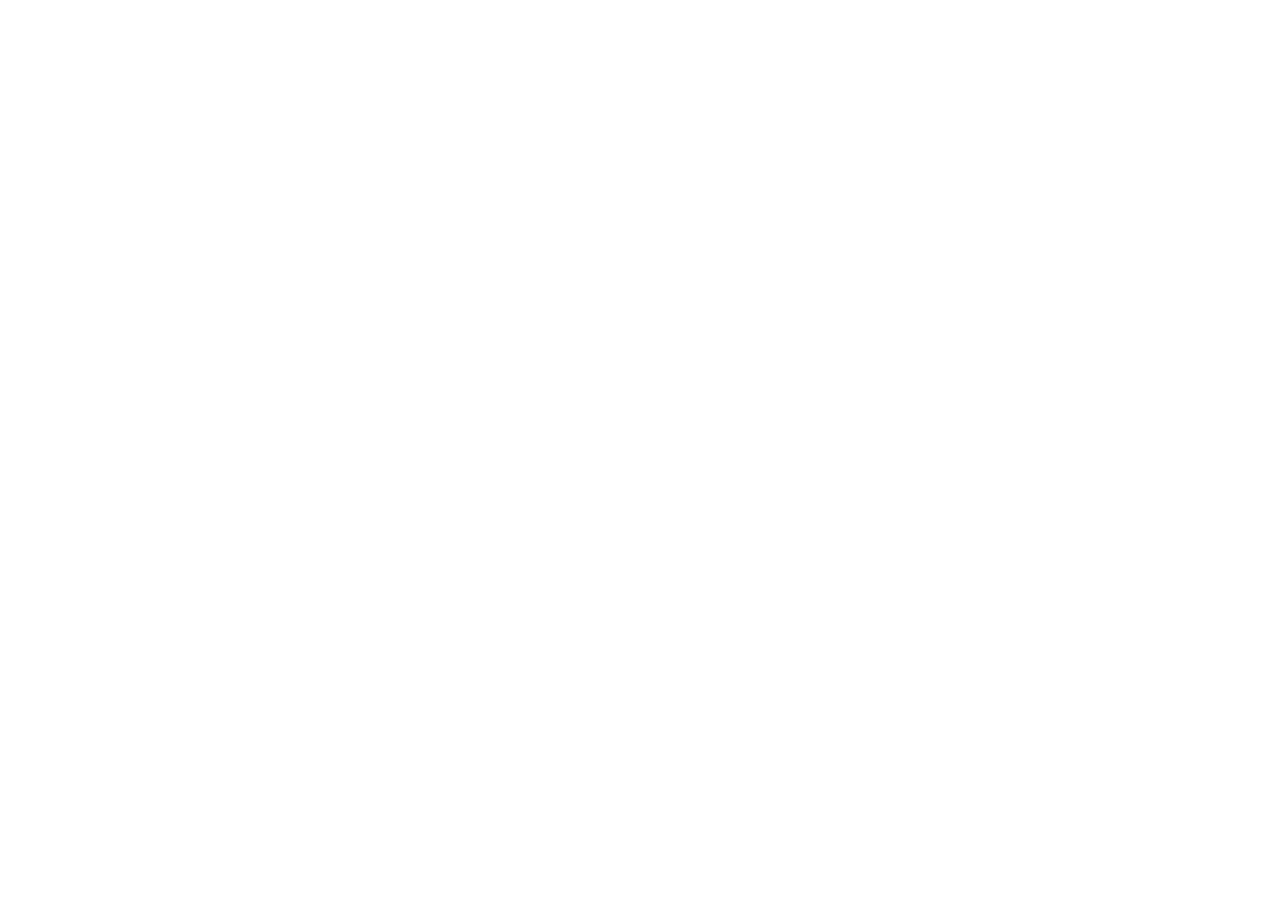
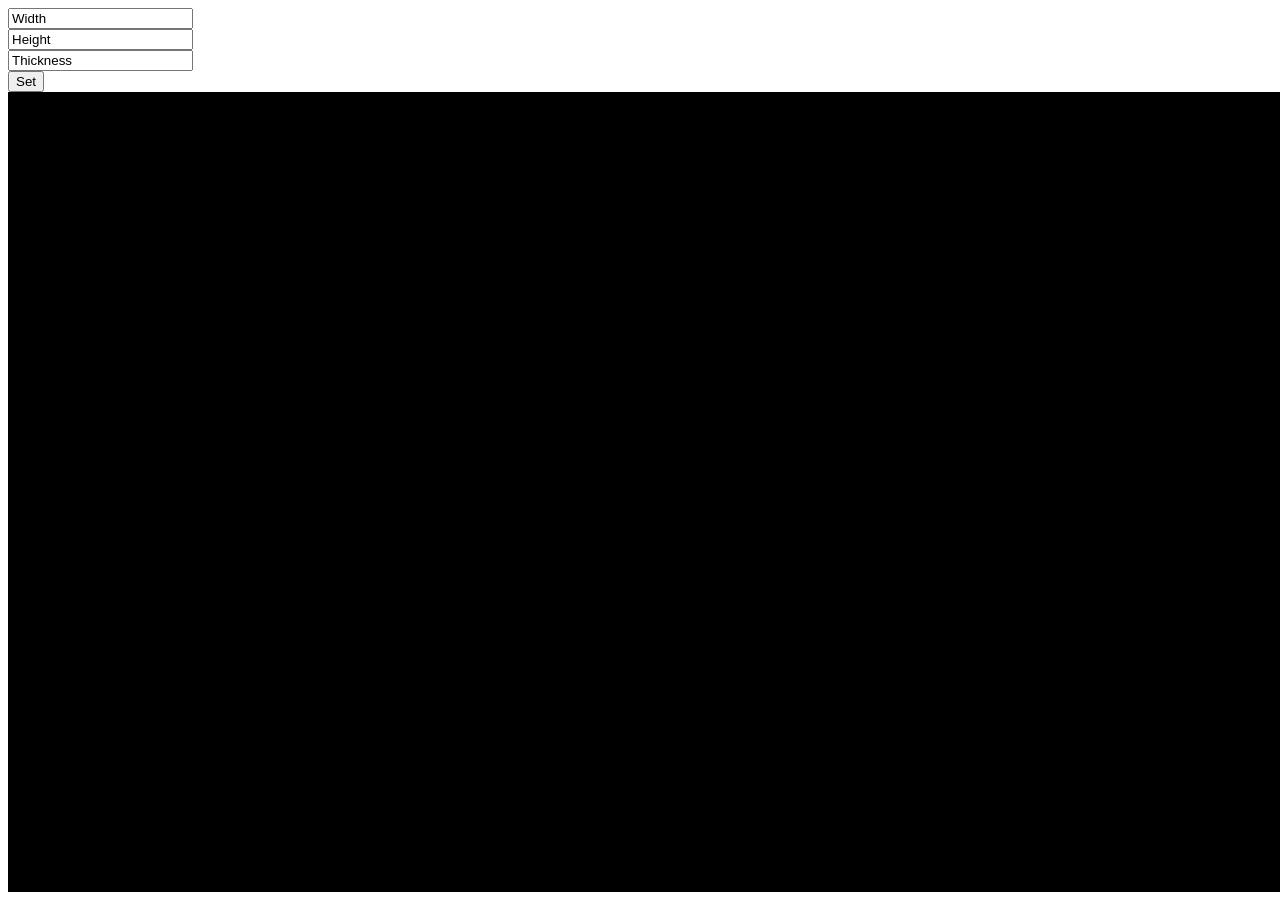
Before and after one commit to zwalter23/three_js_demo, a plain HTML site: page index.html in a window 1280 px wide. Before the commit the page ends 800 px from the top, so only its background shows below. Drawn offline with nearby package versions, Linux system fonts and the light colour scheme; files that its build step writes are made by us from their sources.

Commit message:
Initialize scene, camera, renderer

```diff
--- a/index.html
+++ b/index.html
@@ -5,9 +5,22 @@
     <meta http-equiv="X-UA-Compatible" content="IE=edge" />
     <meta name="viewport" content="width=device-width, initial-scale=1.0" />
     <title>Three JS Demo</title>
-    <link rel="stylesheet" href="main.css" />
+    <link rel="stylesheet" href="css/main.css" />
   </head>
   <body>
+    <div id="input-container">
+      <div id="width-setter">
+        <input id="width-input" type="text" value="Width" />
+      </div>
+      <div id="height-setter">
+        <input id="height-input" type="text" value="Height" />
+      </div>
+      <div id="depth-setter">
+        <input id="depth-input" type="text" value="Thickness" />
+      </div>
+      <button id="input-submitter">Set</button>
+    </div>
+    <div id="coordinate-container"></div>
     <script src="js/three.js"></script>
     <script src="js/main.js"></script>
   </body>
--- a/js/main.js
+++ b/js/main.js
@@ -0,0 +1,42 @@
+var data = [];
+var inputSubmitter = document.getElementById("input-submitter");
+
+inputSubmitter.addEventListener("click", function () {
+  var widthInput = document.getElementById("width-input");
+  var heightInput = document.getElementById("height-input");
+  var depthInput = document.getElementById("depth-input");
+  data.push(widthInput.value, heightInput.value, depthInput.value);
+  console.log(data);
+});
+
+function main() {
+  // initialize scene, camera, renderer
+  const scene = new THREE.Scene();
+  const camera = new THREE.PerspectiveCamera(
+    75,
+    window.innerWidth / window.innerHeight,
+    0.1,
+    2000
+  );
+  const renderer = new THREE.WebGLRenderer();
+
+  // set renderer size & add to document
+  renderer.setSize(window.innerWidth, window.innerHeight);
+  document.body.appendChild(renderer.domElement);
+
+  // set wall width, height, thickness
+  var wallWidth = data[0];
+  var wallHeight = data[1];
+  var wallThickness = data[2];
+
+  // adjust camera position
+  camera.position.z = wallWidth * 2;
+  camera.position.y = wallHeight;
+
+  function animate() {
+    requestAnimationFrame(animate);
+    renderer.render(scene, camera);
+  }
+  animate();
+}
+main();
```
